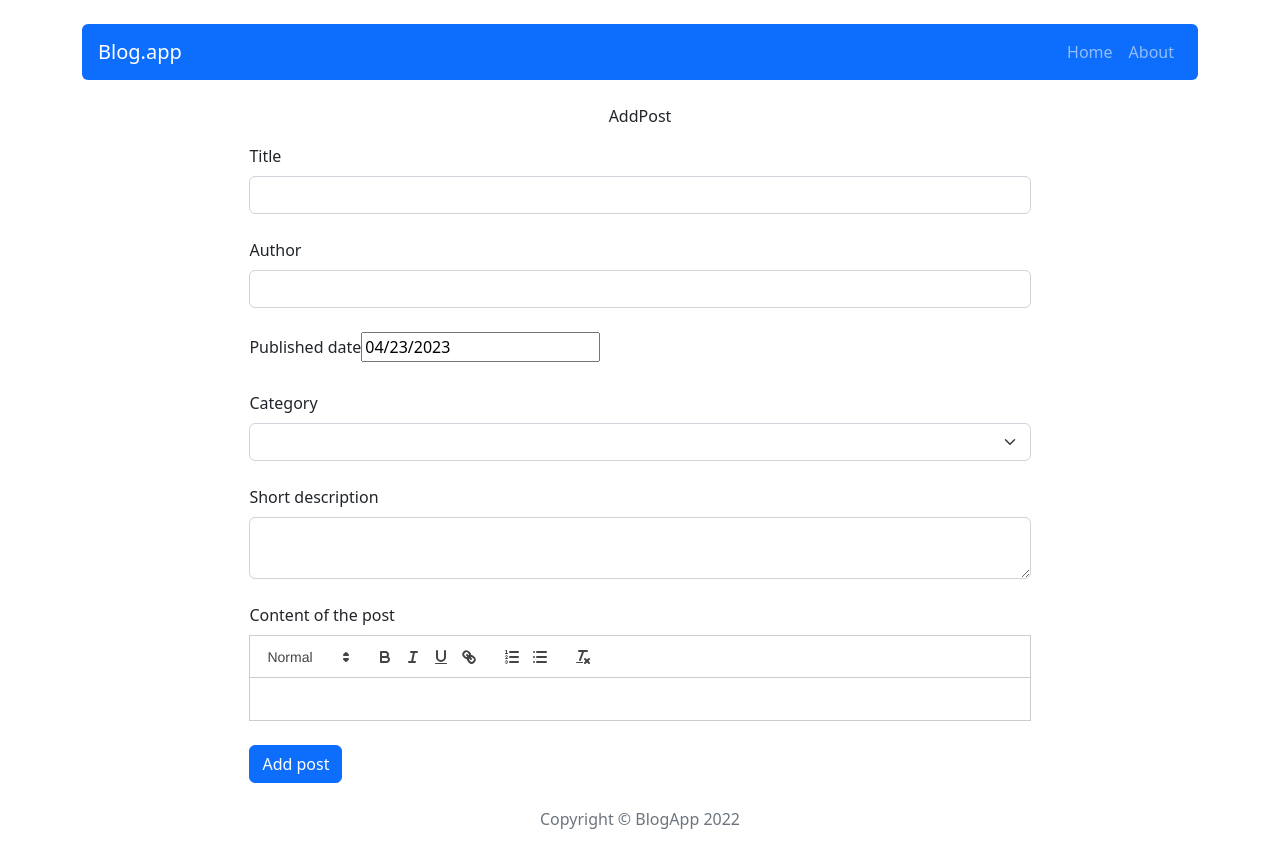
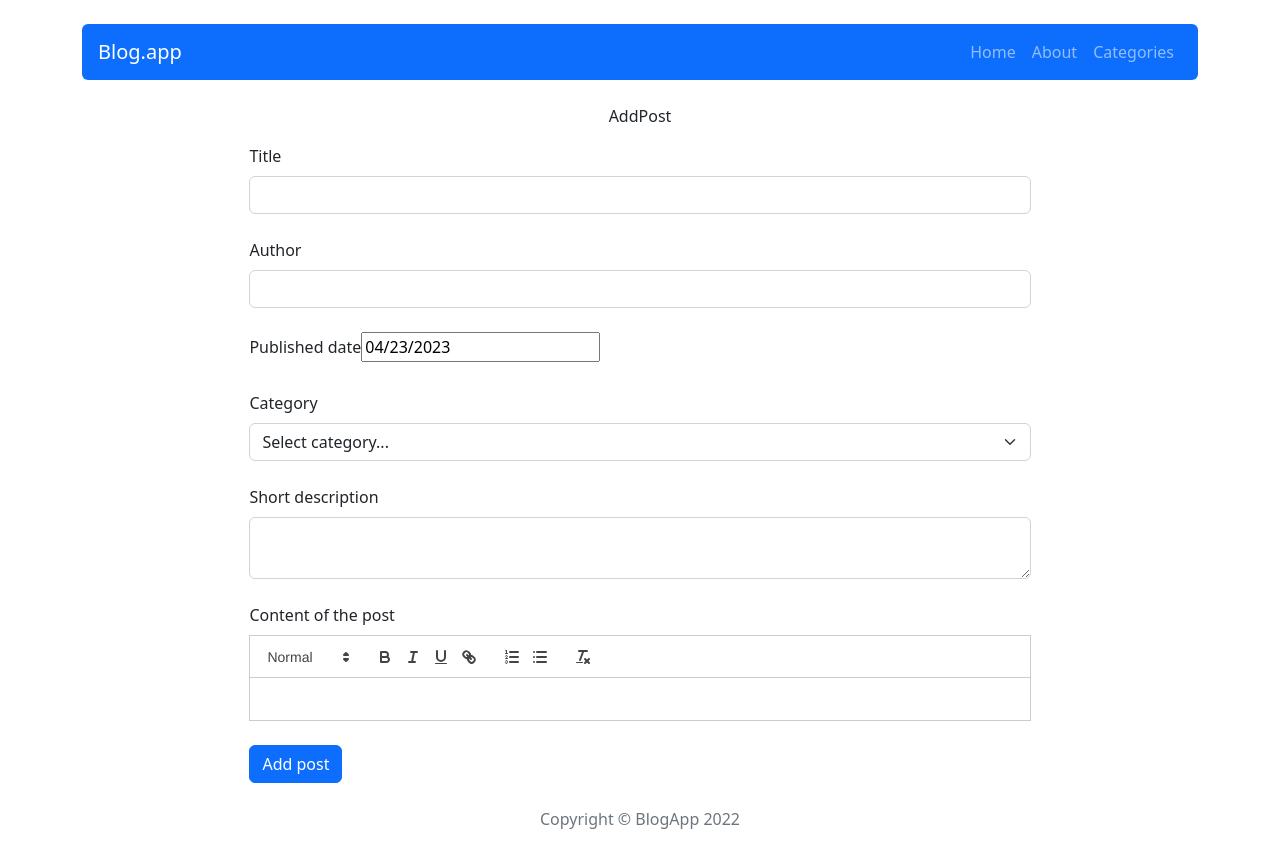
Before and after one commit to JL9696/react-blog, a React (Create React App) app: page /post/add in a window 1280 px wide. Built offline with nearby package versions, Linux system fonts and the light colour scheme.

Commit message:
add Categories Page

```diff
--- a/src/App.js
+++ b/src/App.js
@@ -8,6 +8,8 @@ import NotFound from './components/pages/NotFound';
 import Header from './components/views/Header';
 import Footer from './components/views/Footer';
 import { Container } from 'react-bootstrap';
+import Categories from './components/pages/Categories';
+import SingleCategory from './components/pages/SingleCategory';
 
 const App = () => {
   return (
@@ -16,10 +18,12 @@ const App = () => {
         <Header />
         <Routes>
           <Route path="/" element={<Home />} />
+          <Route path="/categories" element={<Categories />} />
           <Route path="/about" element={<About />} />
           <Route path="/post/:id" element={<SinglePost />} />
           <Route path="/post/add" element={<AddPost />} />
           <Route path="/post/edit/:id" element={<EditPost />} />
+          <Route path="/post/categories/:id" element={<SingleCategory />} />
           <Route path="*" element={<NotFound />} />
         </Routes>
         <Footer />
--- a/src/components/features/PostForm.js
+++ b/src/components/features/PostForm.js
@@ -5,6 +5,8 @@ import 'react-quill/dist/quill.snow.css';
 import DatePicker from "react-datepicker";
 import "react-datepicker/dist/react-datepicker.css";
 import { useForm } from "react-hook-form";
+import { getAllCategories } from "../../redux/categoriesRedux";
+import { useSelector } from "react-redux";
 
 const PostForm = ({ action, actionText, ...props }) => {
 
@@ -18,12 +20,13 @@ const PostForm = ({ action, actionText, ...props }) => {
   const [dateError, setDateError] = useState(false);
   const [contentError, setContentError] = useState(false);
   const [category, setCategory] = useState(props.category || '');
+  const categories = useSelector(getAllCategories);
 
   const handleSubmit = () => {
     setContentError(!content)
     setDateError(!publishedDate)
     if (content && publishedDate) {
-      action({ title, author, publishedDate, shortDescription, content });
+       action({ title, author, publishedDate, shortDescription, content, category });
     }
   };
 
@@ -47,11 +50,11 @@ const PostForm = ({ action, actionText, ...props }) => {
         </Form.Group>
         <Form.Group className="mb-4">
           <Form.Label>Category</Form.Label>
-          <Form.Select aria-label="Default select example" value={category} onChange={e => setCategory(e.target.value)} >
-            <option></option>
-            <option value="sport">Sport</option>
-            <option value="news">News</option>
-            <option value="movies">Movies</option>
+          <Form.Select aria-label="Default select example" onChange={e => setCategory(e.target.value)} >
+            <option>Select category...</option>
+            <option value={categories[0]}>{categories[0]}</option>
+            <option value={categories[1]}>{categories[1]}</option>
+            <option value={categories[2]}>{categories[2]}</option>
           </Form.Select>
         </Form.Group>
         <Form.Group className="mb-4">
--- /dev/null
+++ b/src/components/pages/Categories.js
@@ -0,0 +1,24 @@
+import { ListGroup } from "react-bootstrap";
+import { useSelector } from "react-redux";
+import { getAllCategories } from "../../redux/categoriesRedux";
+import { Link } from "react-router-dom";
+import { strToLowerCase } from "../../utils/strToLowerCase";
+
+const Categories = props => {
+
+	const categories = useSelector(getAllCategories);
+
+
+	return (
+		<div style={{ width: '70%' }} className="m-auto">
+			<h1>Categories</h1>
+			<ListGroup>
+				<ListGroup.Item><Link key={props.id} to={"/categories/" + strToLowerCase(categories[0])}>{categories[0]}</Link></ListGroup.Item>
+				<ListGroup.Item><Link to={"/categories/" + strToLowerCase(categories[1])}>{categories[1]}</Link></ListGroup.Item>
+				<ListGroup.Item><Link to={"/categories/" + strToLowerCase(categories[2])}>{categories[2]}</Link></ListGroup.Item>
+			</ListGroup>
+		</div>
+	);
+};
+
+export default Categories;
--- /dev/null
+++ b/src/components/pages/SingleCategory.js
@@ -0,0 +1,21 @@
+import { useParams } from "react-router-dom";
+import { useSelector } from "react-redux";
+import { getFilteredCategories, getAllCategories } from "../../redux/categoriesRedux";
+import Posts from "../features/Posts";
+
+const SingleCategory = () => {
+
+  const { id } = useParams();
+  const categoriesData = useSelector(state => getFilteredCategories(state, id));
+
+	const categories = useSelector(getAllCategories);
+
+	return (
+		<div>
+			<h1>Category: {categoriesData.id}</h1>
+			<Posts />
+		</div>
+	);
+};
+
+export default SingleCategory;
--- a/src/components/pages/SinglePost.js
+++ b/src/components/pages/SinglePost.js
@@ -37,9 +37,9 @@ const SinglePost = props => {
         </div>
       </div>
       <p /><b>Author: </b>{postData.author}
-      <br /><b>Published: </b>{postData.publishedDate}
-      <br/><b>Category: </b>{props.category}
-      <p />{dateToStr(postData.shortDescription)}
+      <br /><b>Published: </b>{dateToStr(postData.publishedDate)}
+      <br /><b>Category: </b>{postData.category}
+      <p />{postData.shortDescription}
       <p dangerouslySetInnerHTML={{ __html: postData.content }} />
 
       <Modal show={show} onHide={handleClose}>
--- a/src/components/views/NavBar.js
+++ b/src/components/views/NavBar.js
@@ -9,6 +9,7 @@ const NavBar = () => {
                 <Nav>
                     <Nav.Link as={NavLink} to="/">Home</Nav.Link>
                     <Nav.Link as={NavLink} to="/about">About</Nav.Link>
+                    <Nav.Link as={NavLink} to="/categories">Categories</Nav.Link>
                 </Nav>
             </Navbar>
         </div>
--- a/src/redux/categoriesRedux.js
+++ b/src/redux/categoriesRedux.js
@@ -1,5 +1,6 @@
 //selectors
 export const getAllCategories = ({ categories }) => categories;
+export const getFilteredCategories = ({ posts }, id) => posts.filter((post) => post.category === id);
 
 // actions
 const createActionName = actionName => `app/posts/${actionName}`;
--- /dev/null
+++ b/src/utils/strToLowerCase.js
@@ -0,0 +1,3 @@
+export const strToLowerCase = (a) => {
+    return a.toLowerCase();
+};
```
